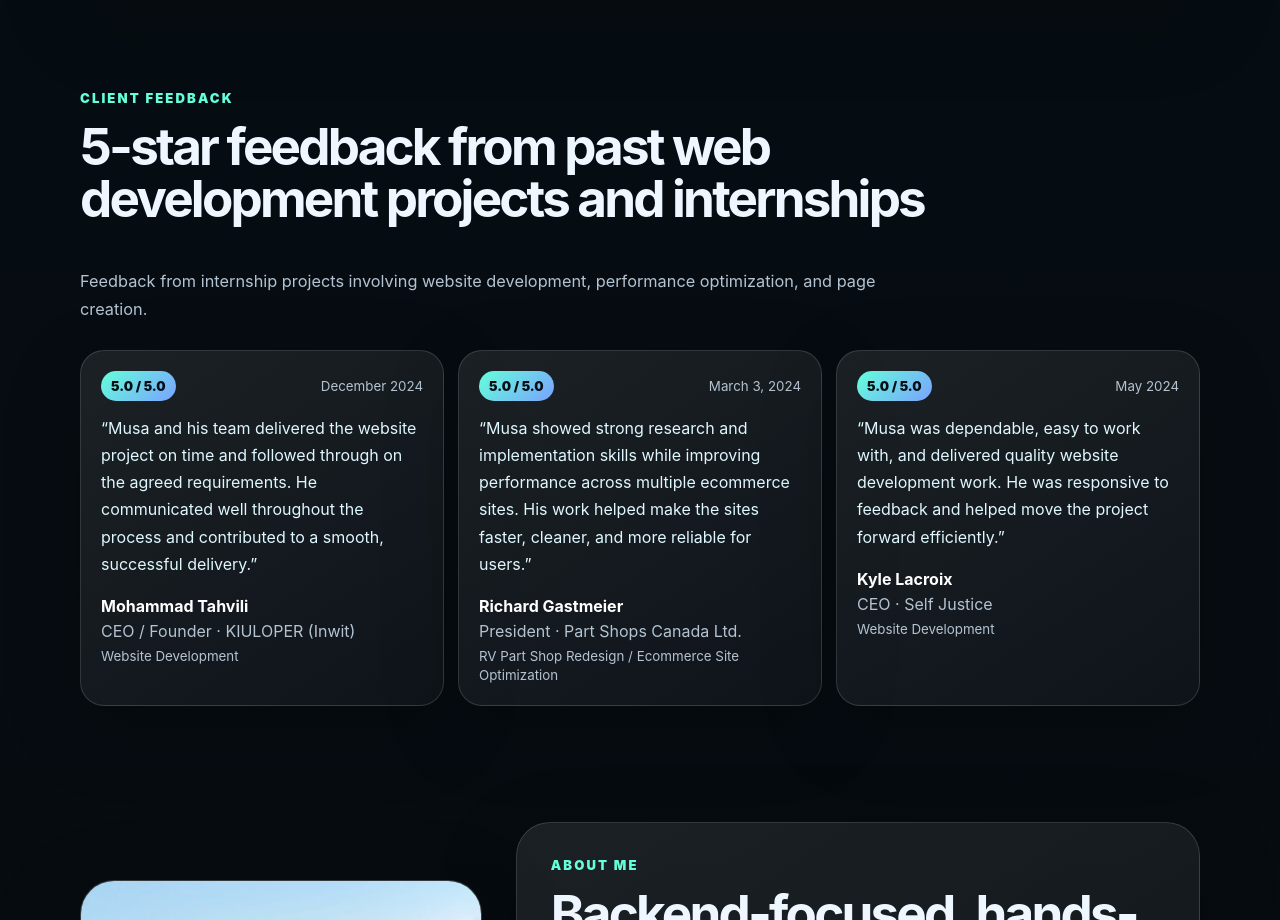
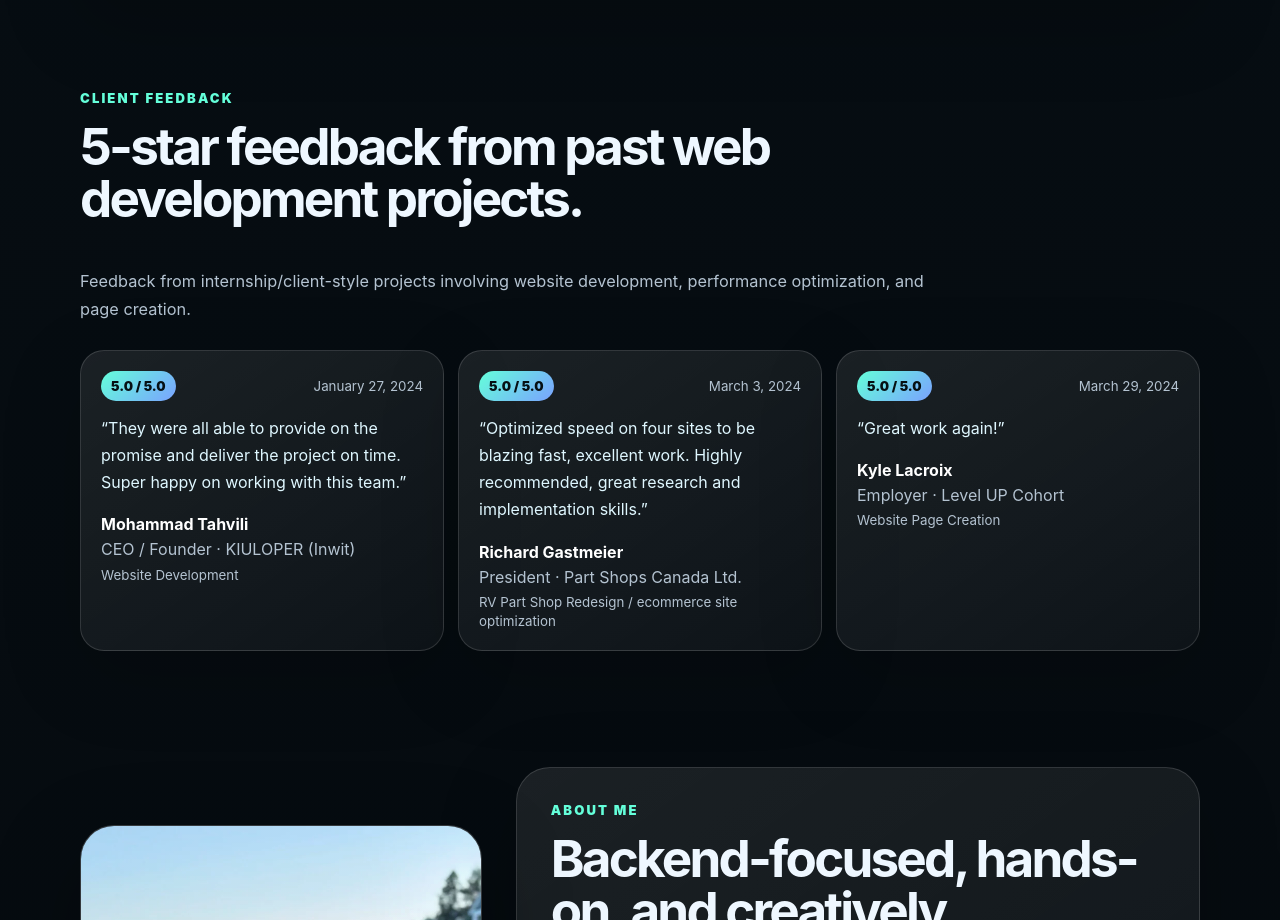
Before and after one commit to MusaJawad/musa-jawad-portfolio, a React (Vite) app: page / in a window 1280 px wide. Shown: the part 10037-10957 px from the top of the page. Built offline with nearby package versions, Linux system fonts and the light colour scheme.

Commit message:
adding ignore

```diff
--- a/src/App.tsx
+++ b/src/App.tsx
@@ -86,8 +86,8 @@ export default function App() {
         <section id="feedback" className="section container compact-section">
           <div className="section-kicker">Client feedback</div>
           <div className="section-headline simple-headline">
-            <h2>5-star feedback from past web development projects and internships</h2>
-            <p>Feedback from internship projects involving website development, performance optimization, and page creation.</p>
+            <h2>5-star feedback from past web development projects.</h2>
+            <p>Feedback from internship/client-style projects involving website development, performance optimization, and page creation.</p>
           </div>
           <ClientFeedback testimonials={testimonials} />
         </section>
--- a/src/data.ts
+++ b/src/data.ts
@@ -276,32 +276,32 @@ export const testimonials: Testimonial[] = [
   {
     id: 1,
     rating: '5.0',
-  quote: 'Musa and his team delivered the website project on time and followed through on the agreed requirements. He communicated well throughout the process and contributed to a smooth, successful delivery.',
+    quote: 'They were all able to provide on the promise and deliver the project on time. Super happy on working with this team.',
     author: 'Mohammad Tahvili',
     role: 'CEO / Founder',
     organization: 'KIULOPER (Inwit)',
     project: 'Website Development',
-  date: 'December 2024',
+    date: 'January 27, 2024',
   },
   {
     id: 2,
     rating: '5.0',
-  quote: 'Musa showed strong research and implementation skills while improving performance across multiple ecommerce sites. His work helped make the sites faster, cleaner, and more reliable for users.',
+    quote: 'Optimized speed on four sites to be blazing fast, excellent work. Highly recommended, great research and implementation skills.',
     author: 'Richard Gastmeier',
     role: 'President',
     organization: 'Part Shops Canada Ltd.',
-  project: 'RV Part Shop Redesign / Ecommerce Site Optimization',
+    project: 'RV Part Shop Redesign / ecommerce site optimization',
     date: 'March 3, 2024',
   },
   {
     id: 3,
     rating: '5.0',
-  quote: 'Musa was dependable, easy to work with, and delivered quality website development work. He was responsive to feedback and helped move the project forward efficiently.',
+    quote: 'Great work again!',
     author: 'Kyle Lacroix',
-  role: 'CEO',
-  organization: 'Self Justice',
-  project: 'Website Development',
-  date: 'May 2024',
+    role: 'Employer',
+    organization: 'Level UP Cohort',
+    project: 'Website Page Creation',
+    date: 'March 29, 2024',
   },
 ];
 
```
Also changed, not shown: 2 other files (tests, documents, lock files or other folders). Lines whose indentation alone changed are shown as unchanged.
